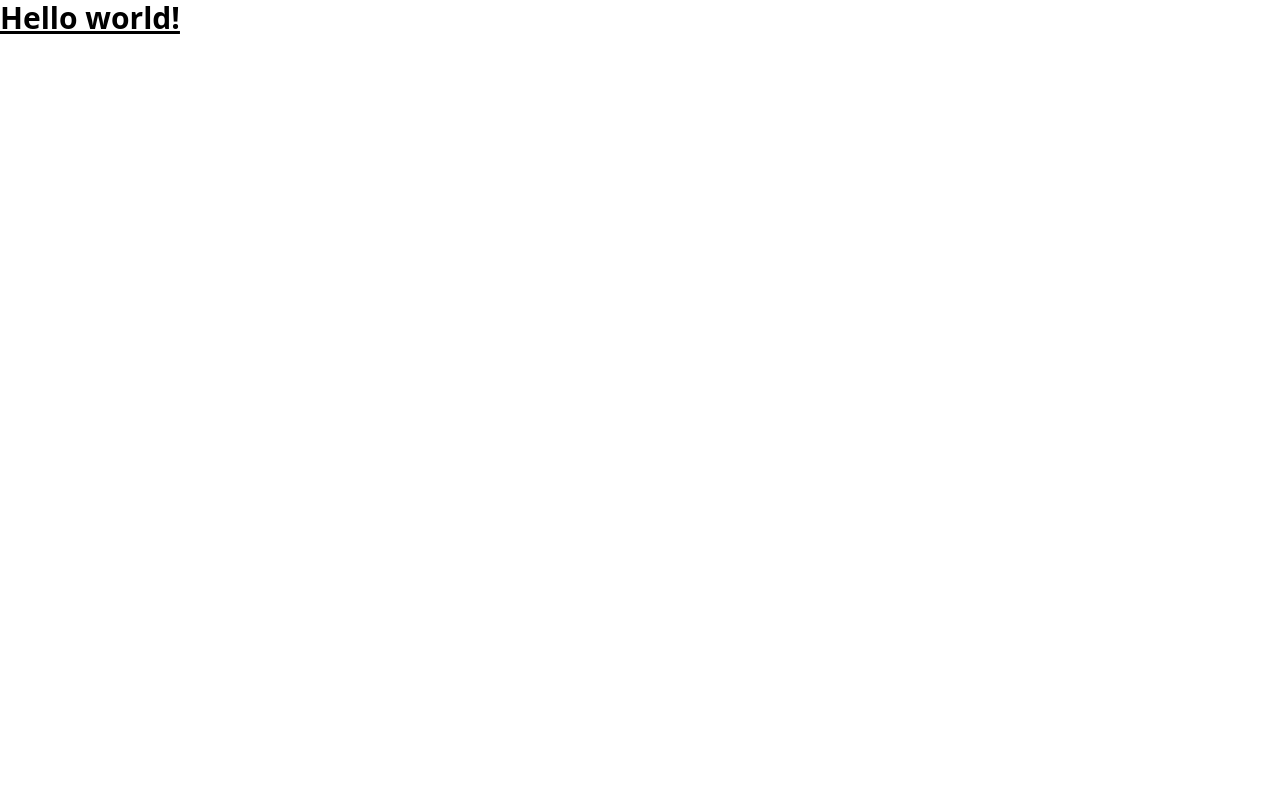
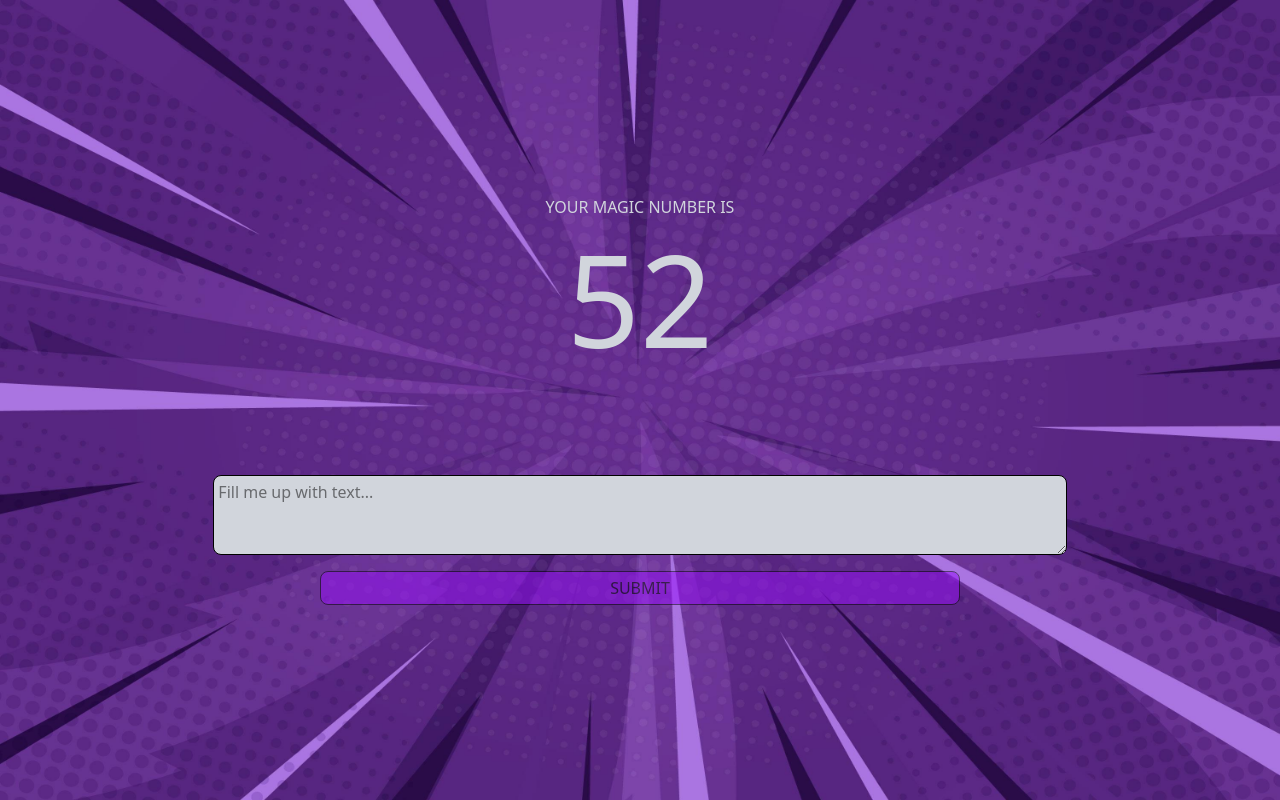
Before and after one commit to MartenBeech/top-100, a Next.js app: page / in a window 1280 px wide. Built offline with nearby package versions, Linux system fonts and the light colour scheme; no server answers.

Commit message:
Added userpage

```diff
--- /dev/null
+++ b/public/index.html
@@ -0,0 +1,89 @@
+<!DOCTYPE html>
+<html>
+  <head>
+    <meta charset="utf-8">
+    <meta name="viewport" content="width=device-width, initial-scale=1">
+    <title>Welcome to Firebase Hosting</title>
+
+    <!-- update the version number as needed -->
+    <script defer src="/__/firebase/12.7.0/firebase-app-compat.js"></script>
+    <!-- include only the Firebase features as you need -->
+    <script defer src="/__/firebase/12.7.0/firebase-auth-compat.js"></script>
+    <script defer src="/__/firebase/12.7.0/firebase-database-compat.js"></script>
+    <script defer src="/__/firebase/12.7.0/firebase-firestore-compat.js"></script>
+    <script defer src="/__/firebase/12.7.0/firebase-functions-compat.js"></script>
+    <script defer src="/__/firebase/12.7.0/firebase-messaging-compat.js"></script>
+    <script defer src="/__/firebase/12.7.0/firebase-storage-compat.js"></script>
+    <script defer src="/__/firebase/12.7.0/firebase-analytics-compat.js"></script>
+    <script defer src="/__/firebase/12.7.0/firebase-remote-config-compat.js"></script>
+    <script defer src="/__/firebase/12.7.0/firebase-performance-compat.js"></script>
+    <!--
+      initialize the SDK after all desired features are loaded, set useEmulator to false
+      to avoid connecting the SDK to running emulators.
+    -->
+    <script defer src="/__/firebase/init.js?useEmulator=true"></script>
+
+    <style media="screen">
+      body { background: #ECEFF1; color: rgba(0,0,0,0.87); font-family: Roboto, Helvetica, Arial, sans-serif; margin: 0; padding: 0; }
+      #message { background: white; max-width: 360px; margin: 100px auto 16px; padding: 32px 24px; border-radius: 3px; }
+      #message h2 { color: #ffa100; font-weight: bold; font-size: 16px; margin: 0 0 8px; }
+      #message h1 { font-size: 22px; font-weight: 300; color: rgba(0,0,0,0.6); margin: 0 0 16px;}
+      #message p { line-height: 140%; margin: 16px 0 24px; font-size: 14px; }
+      #message a { display: block; text-align: center; background: #039be5; text-transform: uppercase; text-decoration: none; color: white; padding: 16px; border-radius: 4px; }
+      #message, #message a { box-shadow: 0 1px 3px rgba(0,0,0,0.12), 0 1px 2px rgba(0,0,0,0.24); }
+      #load { color: rgba(0,0,0,0.4); text-align: center; font-size: 13px; }
+      @media (max-width: 600px) {
+        body, #message { margin-top: 0; background: white; box-shadow: none; }
+        body { border-top: 16px solid #ffa100; }
+      }
+    </style>
+  </head>
+  <body>
+    <div id="message">
+      <h2>Welcome</h2>
+      <h1>Firebase Hosting Setup Complete</h1>
+      <p>You're seeing this because you've successfully setup Firebase Hosting. Now it's time to go build something extraordinary!</p>
+      <a target="_blank" href="https://firebase.google.com/docs/hosting/">Open Hosting Documentation</a>
+    </div>
+    <p id="load">Firebase SDK Loading&hellip;</p>
+
+    <script>
+      document.addEventListener('DOMContentLoaded', function() {
+        const loadEl = document.querySelector('#load');
+        // // 🔥🔥🔥🔥🔥🔥🔥🔥🔥🔥🔥🔥🔥🔥🔥🔥🔥🔥🔥🔥🔥🔥🔥🔥🔥🔥🔥🔥🔥🔥🔥
+        // // The Firebase SDK is initialized and available here!
+        //
+        // firebase.auth().onAuthStateChanged(user => { });
+        // firebase.database().ref('/path/to/ref').on('value', snapshot => { });
+        // firebase.firestore().doc('/foo/bar').get().then(() => { });
+        // firebase.functions().httpsCallable('yourFunction')().then(() => { });
+        // firebase.messaging().requestPermission().then(() => { });
+        // firebase.storage().ref('/path/to/ref').getDownloadURL().then(() => { });
+        // firebase.analytics(); // call to activate
+        // firebase.analytics().logEvent('tutorial_completed');
+        // firebase.performance(); // call to activate
+        //
+        // // 🔥🔥🔥🔥🔥🔥🔥🔥🔥🔥🔥🔥🔥🔥🔥🔥🔥🔥🔥🔥🔥🔥🔥🔥🔥🔥🔥🔥🔥🔥🔥
+
+        try {
+          let app = firebase.app();
+          let features = [
+            'auth',
+            'database',
+            'firestore',
+            'functions',
+            'messaging',
+            'storage',
+            'analytics',
+            'remoteConfig',
+            'performance',
+          ].filter(feature => typeof app[feature] === 'function');
+          loadEl.textContent = `Firebase SDK loaded with ${features.join(', ')}`;
+        } catch (e) {
+          console.error(e);
+          loadEl.textContent = 'Error loading the Firebase SDK, check the console.';
+        }
+      });
+    </script>
+  </body>
+</html>
--- a/src/app/page.tsx
+++ b/src/app/page.tsx
@@ -1,3 +1,8 @@
+import { User } from "./userClient";
+
 export default function Page() {
-  return <h1 className="text-3xl font-bold underline">Hello world!</h1>;
+  const rnd = Math.random();
+  const number = Math.ceil(rnd * 100);
+
+  return <User number={number.toString()} />;
 }
--- /dev/null
+++ b/src/app/userClient.tsx
@@ -0,0 +1,46 @@
+"use client";
+import { useState } from "react";
+import backgroundImage from "../images/4867851.jpg";
+import { setAnswer } from "../firebase/firestore";
+
+interface Props {
+  number: string;
+}
+
+export const User = (props: Props) => {
+  const [text, setText] = useState("");
+
+  return (
+    <div className="flex flex-col items-center justify-center h-dvh">
+      <span className="mb-4 text-gray-300">YOUR MAGIC NUMBER IS</span>
+      <span className="mb-28 text-9xl text-gray-300">{props.number}</span>
+      <textarea
+        value={text}
+        placeholder="Fill me up with text..."
+        className="border rounded-lg w-2/3 mb-4 h-20 bg-gray-300 p-1"
+        onChange={(e) => {
+          setText(e.target.value);
+        }}
+      />
+      <button
+        className="border rounded-lg p-1 w-1/2 bg-purple-600 disabled:opacity-50"
+        disabled={!text}
+        onClick={() => {
+          if (!text) return;
+          setAnswer({
+            answer: text,
+            playerName: "Name",
+            playerNumber: props.number,
+          });
+        }}
+      >
+        SUBMIT
+      </button>
+      <img
+        className="absolute w-dvw h-dvh -z-10"
+        src={backgroundImage.src}
+        alt="bgImg"
+      />
+    </div>
+  );
+};
```
Also changed, not shown: firebase.json, src/images/4867851.jpg (added).
